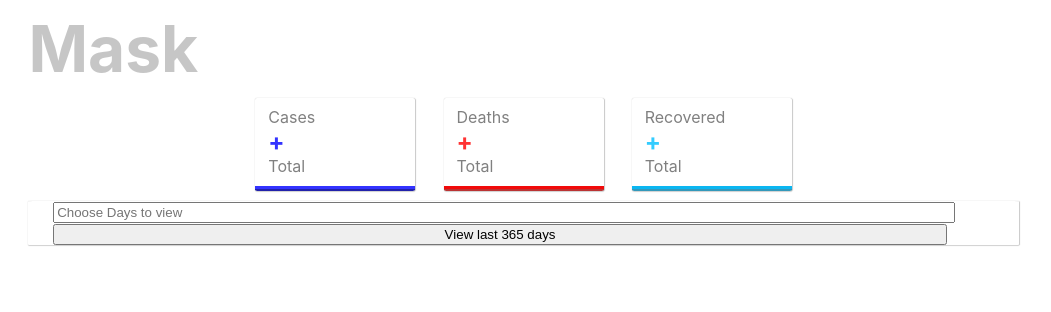
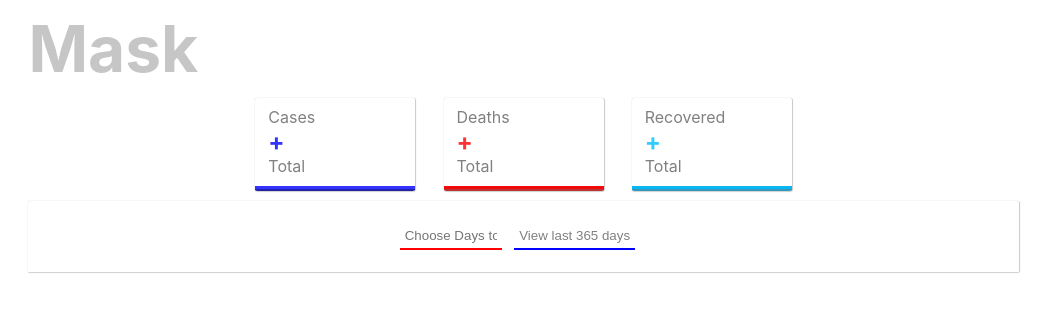
Before and after one commit to DaquanJ/mask, a React (Create React App) app in the folder client/: page / in a window 1280 px wide. Shown: the top 312 px of the page, without its empty margins (86-1137 px from the left). Built offline with nearby package versions, Linux system fonts and the light colour scheme; no server answers.

Commit message:
styled inputs with bottom borders, text colors, and hover features

```diff
--- a/client/src/styles/lineChart.css
+++ b/client/src/styles/lineChart.css
@@ -11,3 +11,44 @@
     margin-top: auto;
 
 }
+
+.view {
+    display: flex;
+    width: 25%;
+    padding: 1%;
+}
+
+.view input[type=text] {
+    padding: 2%;
+    border: none;
+    border-bottom: 2px solid red;
+    color: black;
+
+}
+
+.view input[type=submit] {
+    color: grey;
+    border: none;
+    border-bottom: 2px solid blue;
+    background-color: white;
+    width: auto;
+    margin: 5%;
+    padding: 2%;
+}
+
+.view input[type='text']:focus {
+    outline: 0;
+    background: transparent;
+    color: grey;
+}
+
+.view input[type=text]:hover {
+    border-bottom: 2px solid rgba(255, 16, 39, 0.5);
+    transition: all 200ms;
+}
+
+.view input[type='submit']:hover {
+    border-bottom: 2px ridge rgba(0, 111, 255, 0.53);
+    transition: all 200ms;
+    cursor: pointer;
+}
```
